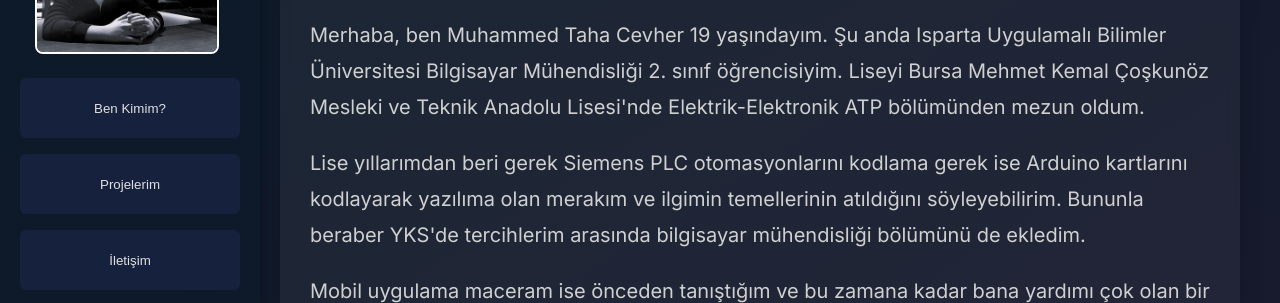
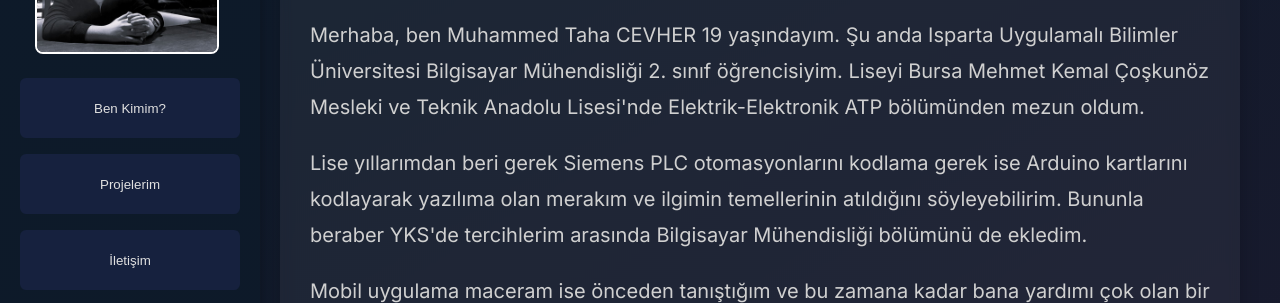
Before and after one commit to Taha160/gh-pages, a plain HTML site: page index.html in a window 1280 px wide. Shown: the part 156-459 px from the top of the page. Drawn offline with Linux system fonts and the light colour scheme.

Commit message:
guncelleme

```diff
--- a/index.html
+++ b/index.html
@@ -35,8 +35,8 @@
   <div class="main-content">
     <section id="hakkimda">
       <h1>Ben Kimim?</h1>
-    <p >Merhaba, ben Muhammed Taha Cevher 19 yaşındayım. Şu anda Isparta Uygulamalı Bilimler Üniversitesi Bilgisayar Mühendisliği 2. sınıf öğrencisiyim. Liseyi Bursa Mehmet Kemal Çoşkunöz Mesleki ve Teknik Anadolu Lisesi'nde Elektrik-Elektronik ATP bölümünden mezun oldum.</p>
-    <p>Lise yıllarımdan beri gerek Siemens PLC otomasyonlarını kodlama gerek ise Arduino kartlarını kodlayarak yazılıma olan merakım ve ilgimin temellerinin atıldığını söyleyebilirim. Bununla beraber YKS'de tercihlerim arasında bilgisayar mühendisliği bölümünü de ekledim.</p>
+    <p >Merhaba, ben Muhammed Taha CEVHER 19 yaşındayım. Şu anda Isparta Uygulamalı Bilimler Üniversitesi Bilgisayar Mühendisliği 2. sınıf öğrencisiyim. Liseyi Bursa Mehmet Kemal Çoşkunöz Mesleki ve Teknik Anadolu Lisesi'nde Elektrik-Elektronik ATP bölümünden mezun oldum.</p>
+    <p>Lise yıllarımdan beri gerek Siemens PLC otomasyonlarını kodlama gerek ise Arduino kartlarını kodlayarak yazılıma olan merakım ve ilgimin temellerinin atıldığını söyleyebilirim. Bununla beraber YKS'de tercihlerim arasında Bilgisayar Mühendisliği bölümünü de ekledim.</p>
     <p>Mobil uygulama maceram ise önceden tanıştığım ve bu zamana kadar bana yardımı çok olan bir abimin davetiyle gerçekleşti. Bana flutterı anlattılar ve öğrenmem için gereken imkanları sağladılar ve bu sayede mobil uygulama serüvenim başladı. </p>
     <p>Aktif olarak Flutter ile mobil uygulama geliştiriyorum. Bunun yanında HTML, CSS, JavaScript, Python, C++, LUA gibi farklı teknolojilerle de ilgileniyorum. Bu siteyi oluşturma amacım; projelerime ve gelişim sürecime doğrudan erişim sağlamak isteyenler için sade ve etkili bir vitrin sunmak. Aynı zamanda, zamanla üzerine koyarak geliştirdiğim bu yapıya her baktığımda kendi ilerleyişimi net bir şekilde görebilmek istiyorum.</p>
     </section>
```
